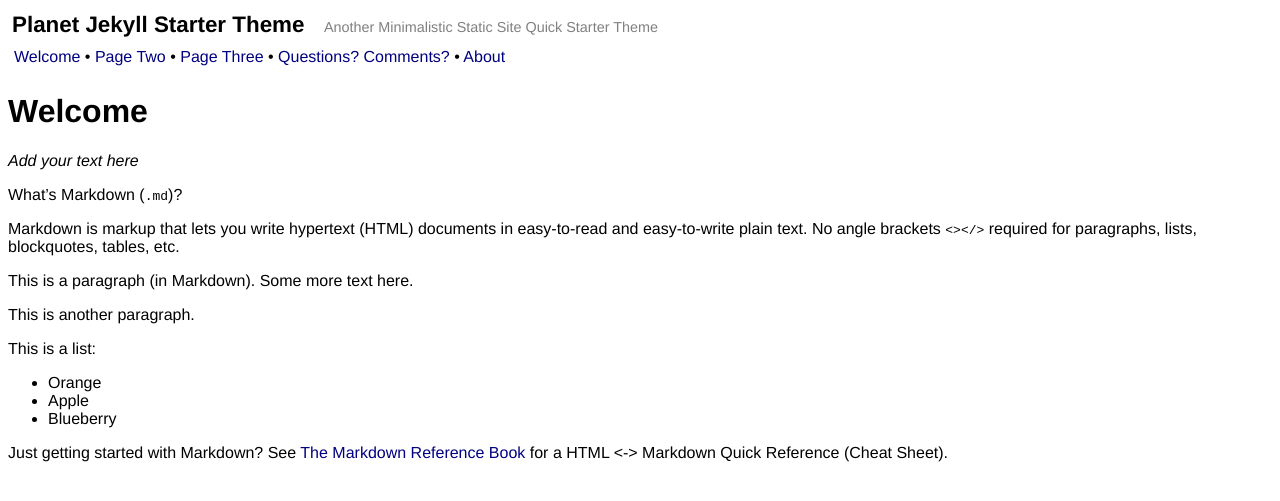
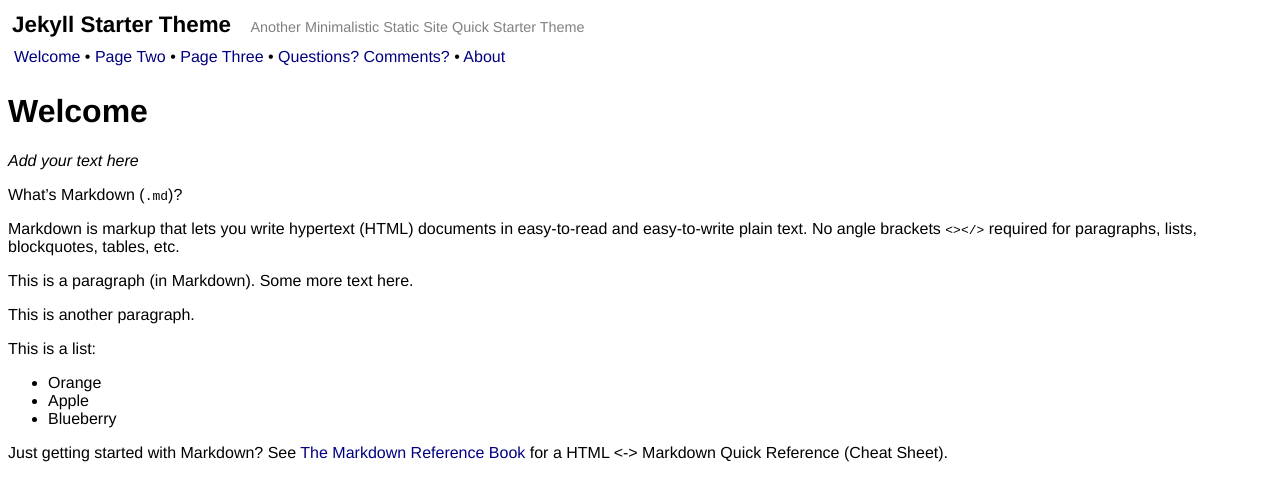
Before and after one commit to henrythemes/jekyll-starter-theme, a Jekyll site: the page built from index.md, in a window 1280 px wide. Shown: the top 501 px of the page. Built offline with Jekyll 4.4.1, drawn with Linux system fonts in a browser that asks for light colours.

Commit message:
Update _config.yml

```diff
--- a/_config.yml
+++ b/_config.yml
@@ -1,7 +1,7 @@
 ###########
 # site.title
 
-title:    'Planet Jekyll Starter Theme'
+title:    'Jekyll Starter Theme'
 subtitle: 'Another Minimalistic Static Site Quick Starter Theme'
 
 
@@ -11,7 +11,7 @@ subtitle: 'Another Minimalistic Static Site Quick Starter Theme'
 #    note: for root path use empty string e.g. '' - do NOT include trailing slash e.g. /
 
 path:  '/jekyll-starter-theme'
-url:   'http://planetjekyll.github.io/jekyll-starter-theme'
+url:   'http://henrythemes.github.io/jekyll-starter-theme'
 
 
 #########################
```
